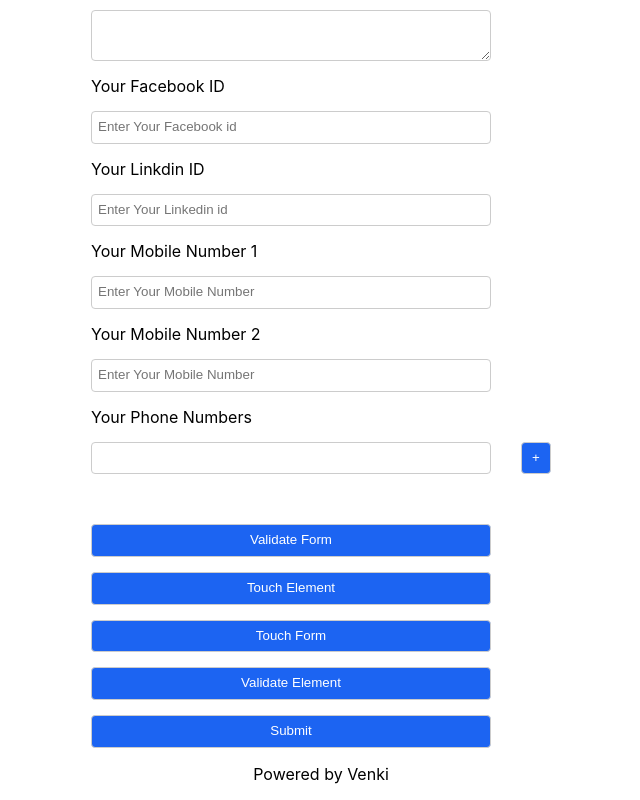
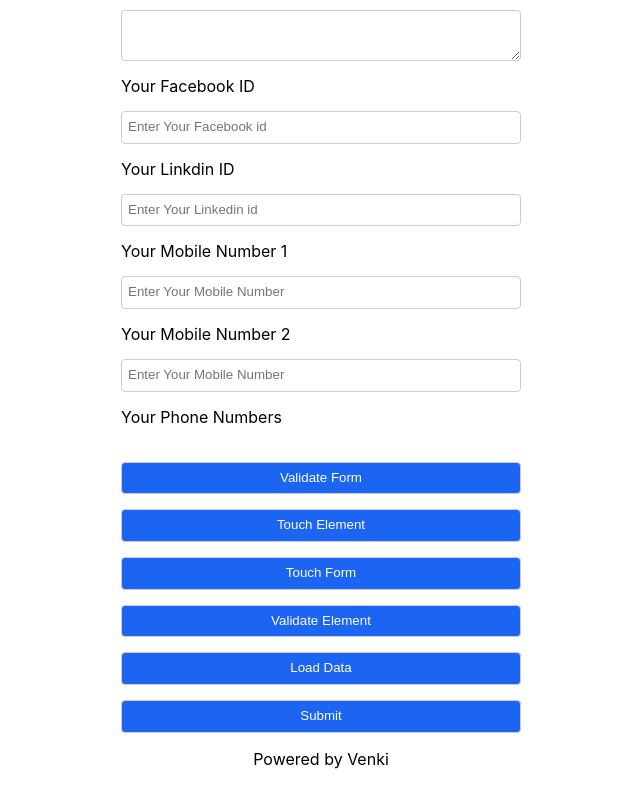
Before and after one commit to nvrr/Formik-Forms-in-React, a React (Create React App) app: page / in a window 1280 px wide. Shown: the part 361-1161 px from the top of the page, without its empty margins (319-959 px from the left). Built offline with nearby package versions, Linux system fonts and the light colour scheme.

Commit message:
React Formik Components Advanced: Load Saved data

```diff
--- a/src/components/FeedbackForm.js
+++ b/src/components/FeedbackForm.js
@@ -1,10 +1,12 @@
-import React from "react";
+import React, { useState } from "react";
 import { Formik,Form,Field,ErrorMessage,FieldArray, FastField } from "formik";
 import * as Yup from "yup";
 import ShowError from "./ShowError"
 
 // gh""
 export default function FeedbackForm() {
+
+  const [formValues, setFormValues] = useState({});
 
     const initialValues = {
         email: "ww@em.com",
@@ -17,6 +19,19 @@ export default function FeedbackForm() {
         },
         mobileNumbers: ["",""],
         phoneNumbers: [""],
+    }
+
+    const savedValues = {
+        email: "saveddata@em.com",
+        name: "saveddataa",
+        phone:"12234",
+        address: "barat",
+        socialmedia: {
+          facebook: "fb",
+          linkedin: "lid"
+        },
+        mobileNumbers: ["123","456"],
+        phoneNumbers: ["1245"],
     }
 
     const onSubmit = (values, form) => {
@@ -55,7 +70,7 @@ export default function FeedbackForm() {
     // gh""
   return (
     <div>
-     <Formik initialValues={initialValues} validationSchema={validationSchema} onSubmit={onSubmit} validateOnMount={true} >
+     <Formik initialValues={formValues || initialValues} enableReinitialize validationSchema={validationSchema} onSubmit={onSubmit} validateOnMount={true} >
       {
         (formik) => {
           console.log("form", formik.errors)
@@ -118,7 +133,7 @@ export default function FeedbackForm() {
               const { values } = form;
               const { phoneNumbers } = values;
               return <div>
-                {phoneNumbers.map((phoneNumber, index) => (
+                {phoneNumbers != undefined && phoneNumbers.map((phoneNumber, index) => (
                   <div key={index} className="flex-row">
                     <Field name={`phoneNumbers[${index}]`} />
                     {phoneNumbers.length > 1 && <button className="addremove" onClick={() => remove(index)}>-</button>}
@@ -141,6 +156,8 @@ export default function FeedbackForm() {
           name: true,
         })} >Touch Form</button>
         <button type="button" onClick={()=>formik.validateField("email")} >Validate Element</button>
+
+        <button type="button" onClick={()=> setFormValues(savedValues)} >Load Data</button>
       {/* ----- Manual Triggering Validation ------ */}
 
         {/* <button type="submit" className="submitBtn" disabled={!(formik.dirty && formik.isValid)} >Submit</button> */}
@@ -161,3 +178,4 @@ export default function FeedbackForm() {
 // Case-3: On filling mandatory fields (!(dirty & isValid))
 // Case-4: On Pre populating default data
 // Case-5: While form submission is in progress
+//Load Saved Data
```
